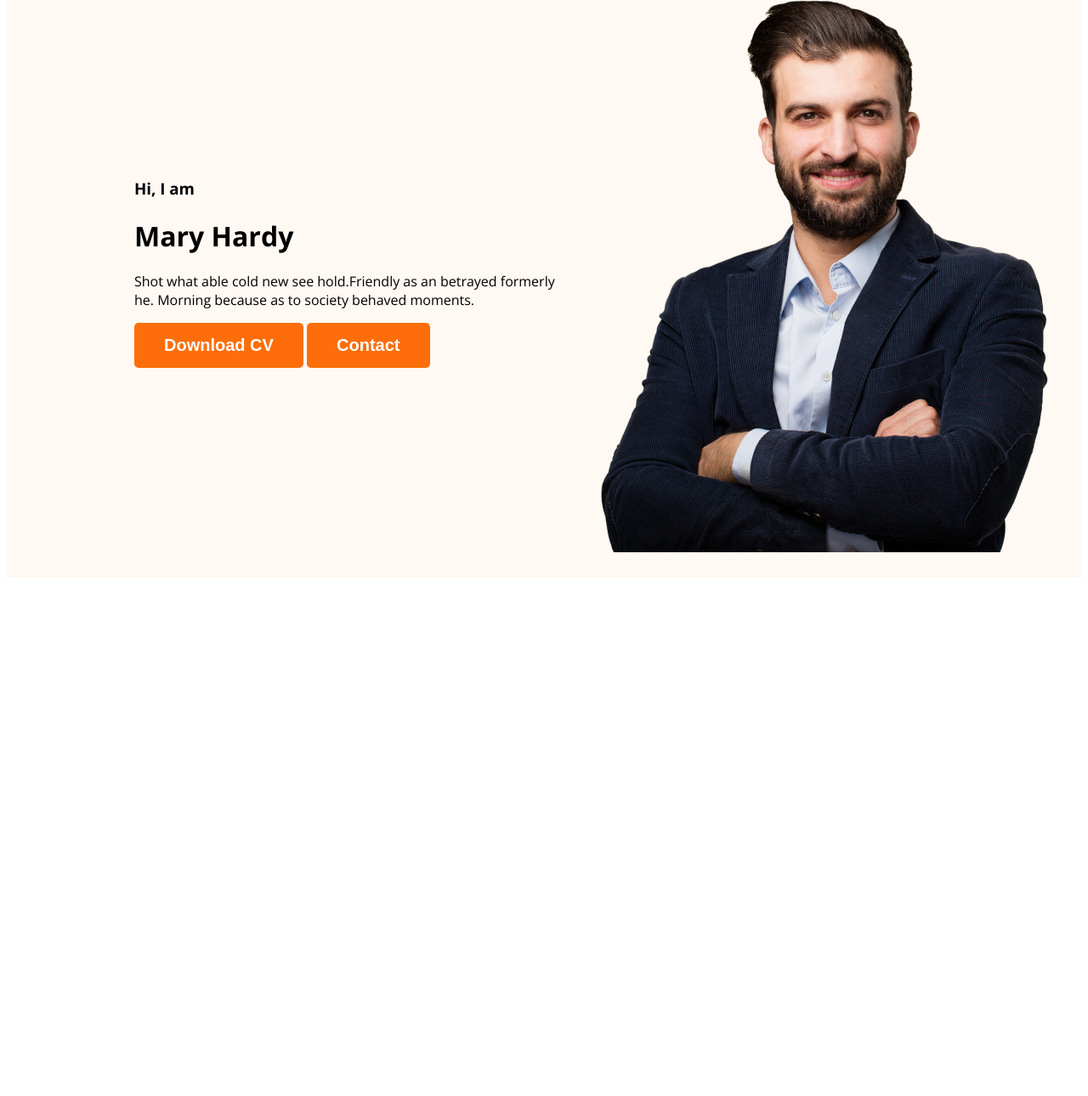
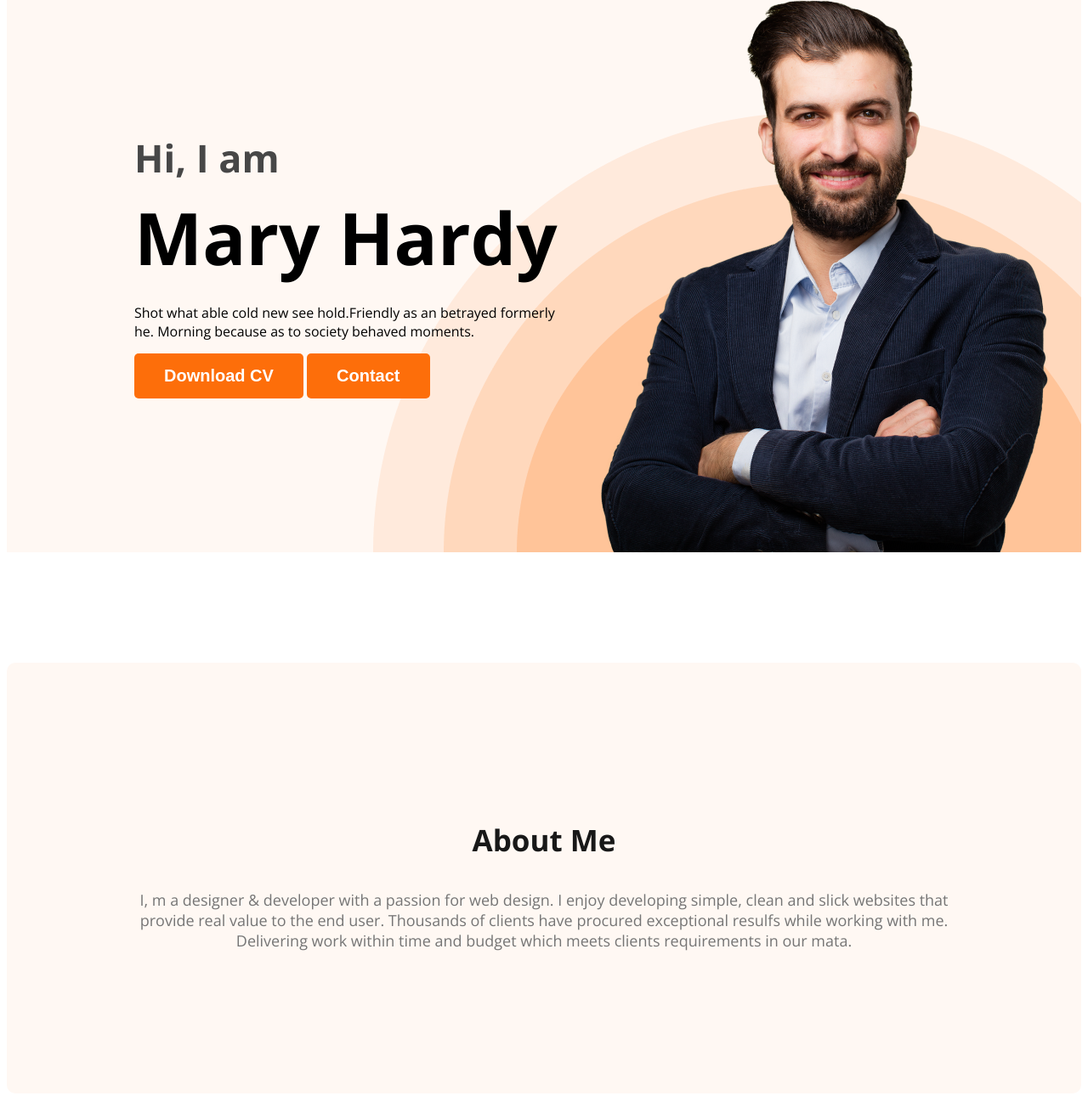
Before and after one commit to developershantu/webdeveloper-portfolio, a plain HTML site: page index.html in a window 1280 px wide. Shown: the part 215-1505 px from the top of the page at 85% size. Before the commit the page ends 903 px from the top, so only its background shows below. Drawn offline with nearby package versions, Linux system fonts and the light colour scheme.

Commit message:
added about section

```diff
--- a/index.html
+++ b/index.html
@@ -24,7 +24,7 @@
                 <div>
                     <h3 class="banner-greeting">Hi, I  am</h3>
                     <h1 class="banner-title">Mary Hardy</h1>
-                    <p>Shot what able cold new see hold.Friendly as an betrayed formerly he. Morning because as to society behaved moments.</p>
+                    <p class="banner-describtion">Shot what able cold new see hold.Friendly as an betrayed formerly he. Morning because as to society behaved moments.</p>
                     <button class="btm-primary">Download CV</button>
                     <button class="btm-primary">Contact</button>
                 </div>
@@ -34,7 +34,10 @@
         </div>
     </header>
     <main>
-
+        <section class="about">
+            <h3 class="section-title">About Me</h3>
+            <p class="section-describtion">I, m a designer & developer with a passion for web design. I enjoy developing simple, clean and slick websites that provide real value to the end user. Thousands of clients have procured exceptional resulfs while working with me. Delivering work within time and budget which meets clients requirements in our mata.</p>
+        </section>
     </main>
     <footer>
 
--- a/styles/portfolio.css
+++ b/styles/portfolio.css
@@ -3,6 +3,7 @@
 
 body {
     font-family: 'Open Sans', sans-serif;
+
 }
 
 .text-primary {
@@ -17,6 +18,20 @@ body {
     color: white;
     font-size: 20px;
     font-weight: 700;
+
+}
+
+.section-title {
+    color: #181818;
+    text-align: center;
+    font-size: 35px;
+    font-weight: 700;
+}
+
+.section-describtion {
+    color: #757575;
+    text-align: center;
+    font-size: 18px;
 
 }
 
@@ -53,16 +68,58 @@ nav a {
 
 .header {
     background-color: #FFF8F3;
-    ;
+    background-image: url("../images/header_bg.png");
+    background-repeat: no-repeat;
+    background-position: bottom right;
 }
 
 .banner {
-    padding: 30px 30px 30px 150px;
+    padding: 30px 30px 0 150px;
     display: flex;
     align-items: center;
+    justify-content: space-between;
+}
+
+.banner-content {
+    max-width: 500px;
 }
 
 .banner .profile-picture {
     width: 500px;
 
 }
+
+.banner-greeting {
+    font-size: 45px;
+    margin-top: 0;
+    color: #474747;
+    margin-bottom: 0;
+
+}
+
+.banner-title {
+    font-size: 85px;
+    font-weight: 700;
+    margin-top: 5px;
+    margin-bottom: 20px;
+}
+
+.banner-describtion {
+    margin-bottom: 15px;
+
+}
+
+.btm-primary {
+    margin-top: 0;
+}
+
+/* main section styles */
+
+
+/* about section styles */
+.about {
+    padding: 150px;
+    border-radius: 10px;
+    background-color: #FFF8F3;
+    margin: 130px 0;
+}
```
